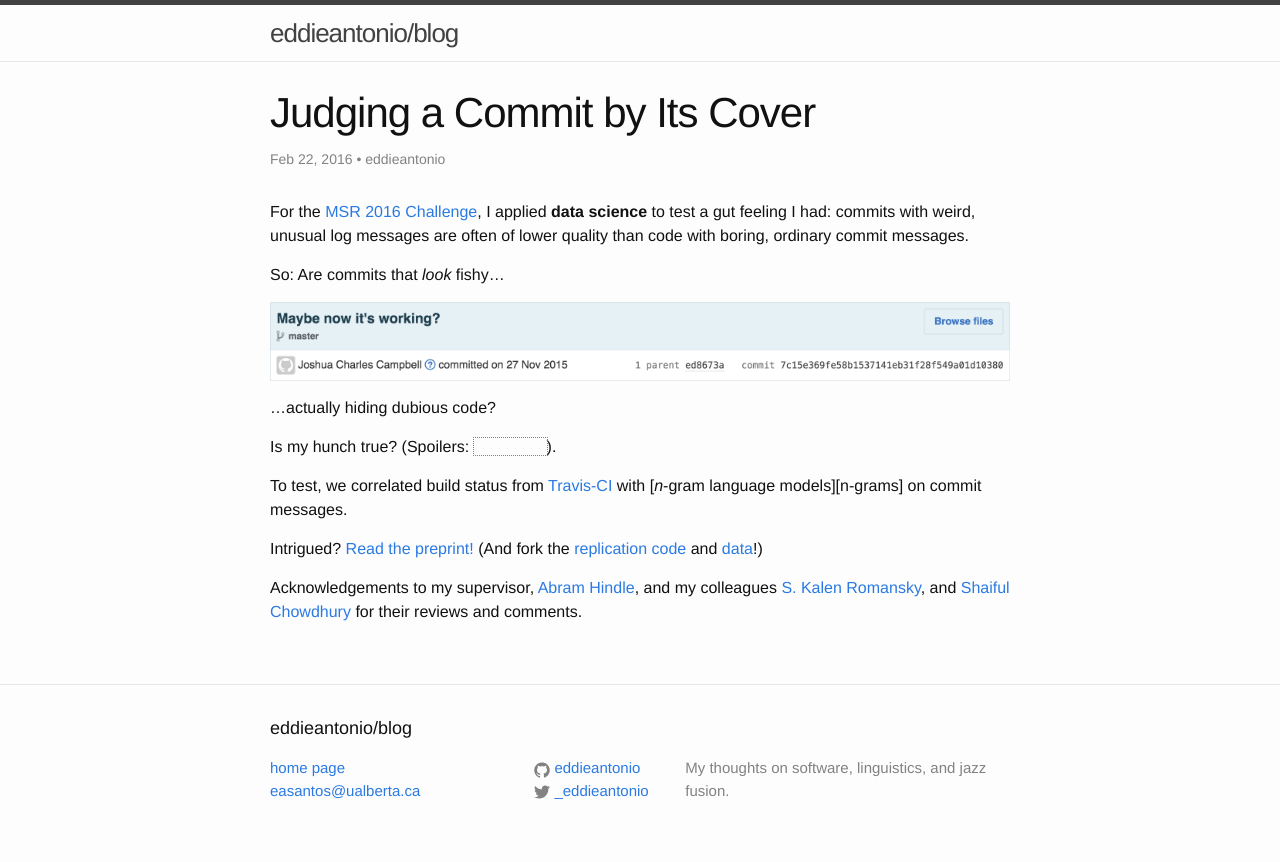
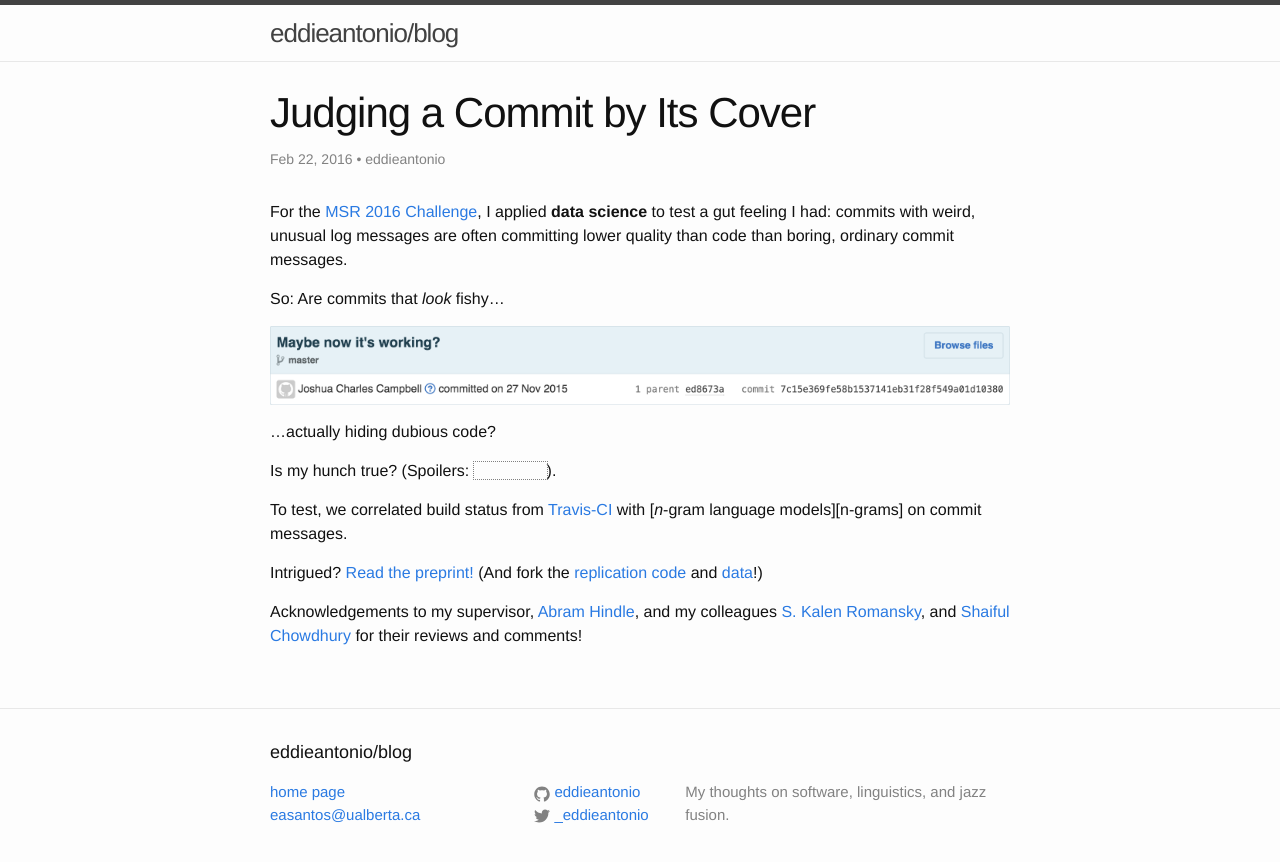
Before and after one commit to eddieantonio/blog, a Jekyll site: the page built from _posts/2016-02-22-judging-a-commit-by-its-cover.md, in a window 1280 px wide. Shown: the top 862 px of the page. Built offline with Jekyll 4.4.1, drawn with Linux system fonts in a browser that asks for light colours; comment, search, counter and statistics services are not loaded.

Commit message:
Make minor corrections.

```diff
--- a/_posts/2016-02-22-judging-a-commit-by-its-cover.md
+++ b/_posts/2016-02-22-judging-a-commit-by-its-cover.md
@@ -4,7 +4,7 @@ title:  Judging a Commit by Its Cover
 
 For the [MSR 2016 Challenge][msr], I applied **data science** to test
 a gut feeling I had: commits with weird, unusual log messages are often
-of lower quality than code with boring, ordinary commit messages.
+committing lower quality than code than boring, ordinary commit messages.
 
 So: Are commits that *look* fishy...
 
@@ -22,7 +22,7 @@ code][code] and [data][data]!)
 
 Acknowledgements to my supervisor, [Abram Hindle], and my colleagues [S.
 Kalen Romansky][kalen], and [Shaiful Chowdhury][shaiful] for their
-reviews and comments.
+reviews and comments!
 
 [msr]: http://2016.msrconf.org/#/challenge
 [commit]: https://github.com/orezpraw/unnaturalcode/commit/7c15e369fe58b1537141eb31f28f549a01d10380
```
Also changed, not shown: other parts of _posts/2016-02-22-judging-a-commit-by-its-cover.md (+1 -0 lines).
